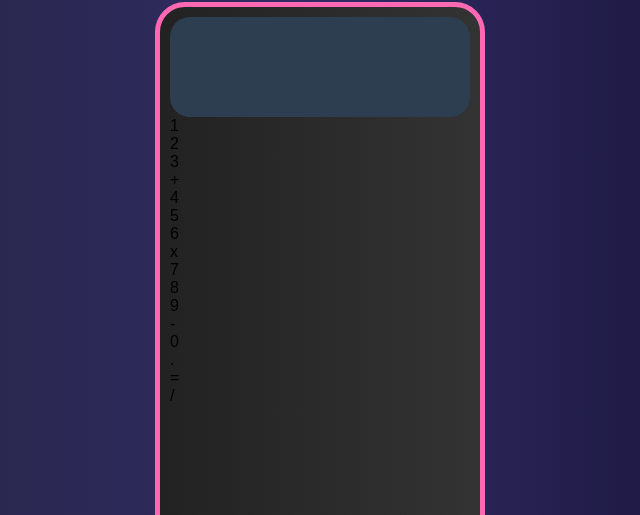
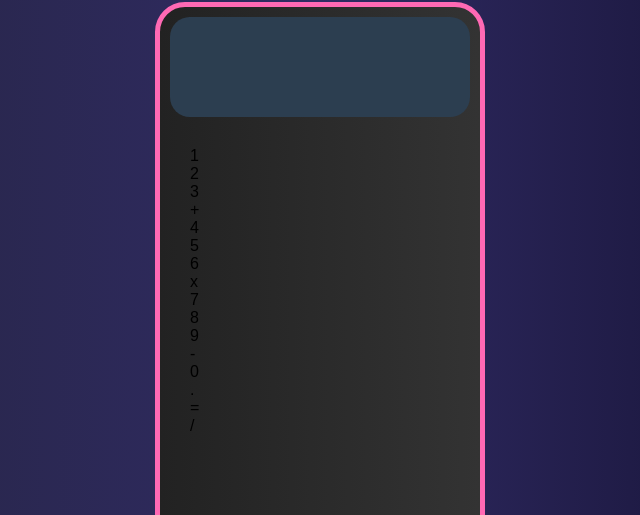
Before and after one commit to Kumar44developer/Calculator, a plain HTML site: page index.html in a window 1280 px wide. Shown: the part 98-613 px from the top of the page, 320-960 px from the left. Drawn offline with Linux system fonts and the light colour scheme.

Commit message:
Added padding and set margin to auto for .number-div

```diff
--- a/style.css
+++ b/style.css
@@ -71,3 +71,7 @@ to{
     background: radial-gradient(849px at 0.9% 2.8%, rgb(255, 157,255) 0%,
     rgb(255,102,142) 43.4%, rgb(255,31,56) 83.1%);
 }
+
+.number-div{
+    padding: 30px 20px;
+    margin: auto;
```
